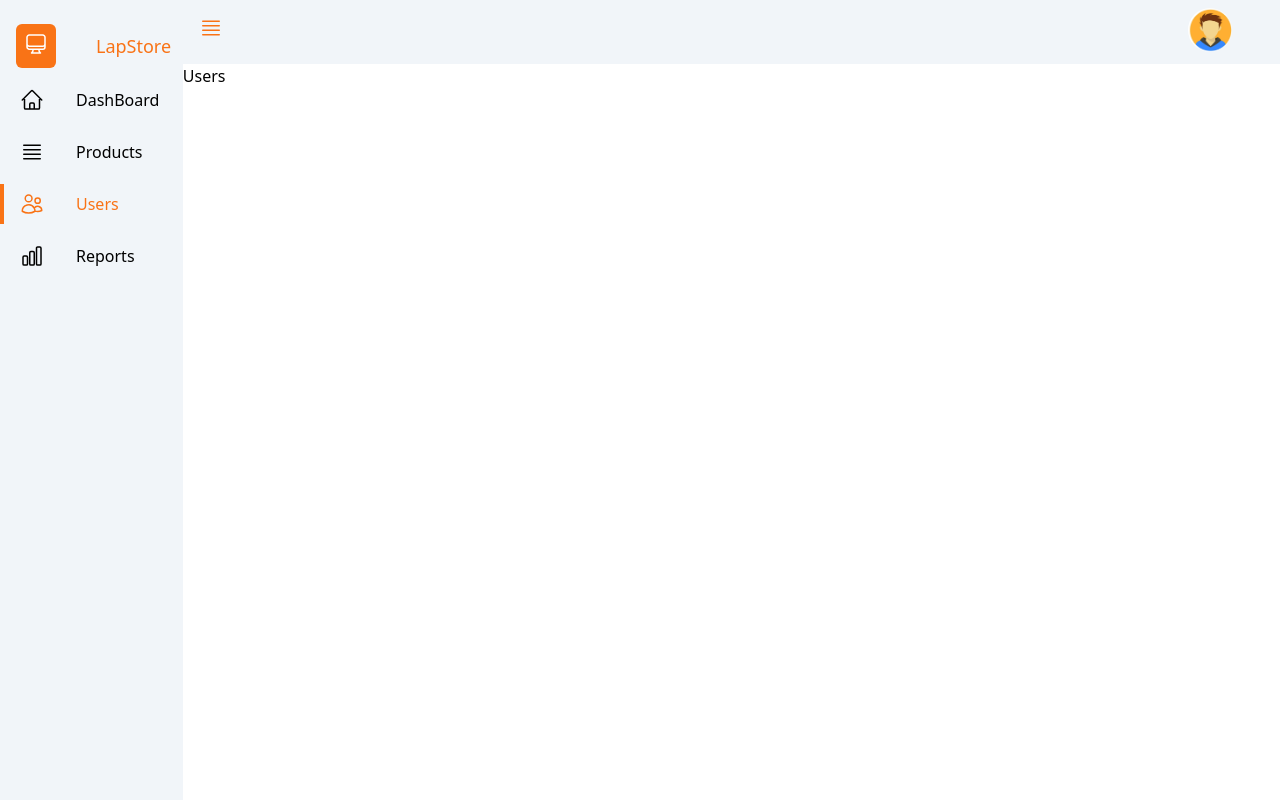
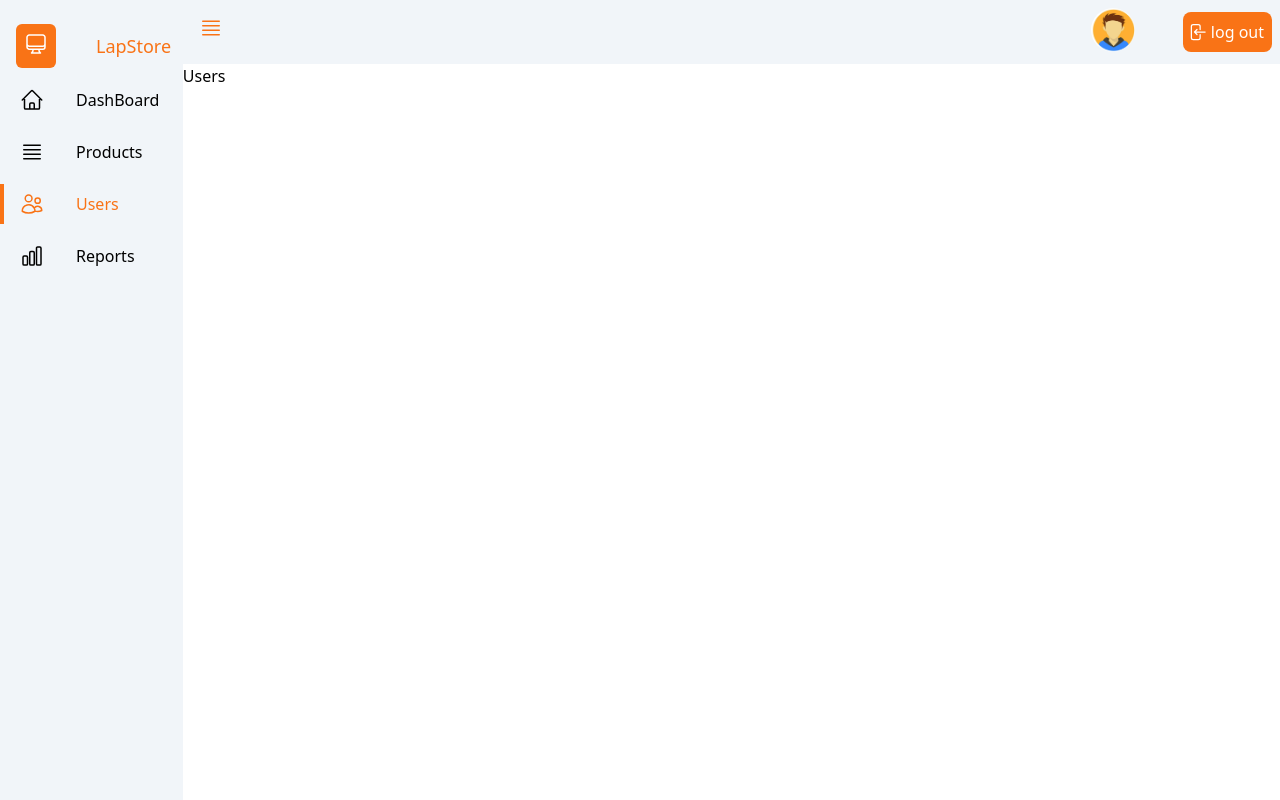
Before and after one commit to ansdaultana/lapstore, a Vue app in the folder adminpanel/: page /app/users in a window 1280 px wide. Built offline with nearby package versions, Linux system fonts and the light colour scheme.

Commit message:
logout button and transitions on sidebar

```diff
--- a/adminpanel/src/components/Navbar.vue
+++ b/adminpanel/src/components/Navbar.vue
@@ -22,10 +22,23 @@ console.log("in Navbar:" +userToken.value)
                 </svg>
 
             </div>
-            <div class="mt-2 flex">
-                <img class="w-11 h-11 rounded-full" src="../assets/johndoe.png" alt="Bonnie Green avatar">
-                <div class="items-center justify-between flex ml-4 mr-8" v-text="userName"></div>
+            <div class="flex">
+                <div class="mt-2 flex">
+                    <img class="w-11 h-11 rounded-full" src="../assets/johndoe.png" alt="Bonnie Green avatar">
+                    <div class="items-center justify-between flex ml-4 mr-8" v-text="userName"></div>
+                </div>
+                <div class="flex bg-orange-500   rounded-lg  text-white items-center mt-3 mr-2 px-1 cursor-pointer hover:bg-orange-600 h-10 transition-transform ease-in-out duration-300 hover:scale-105">
+                    <svg
+                     fill="none" viewBox="0 0 24 24" stroke-width="1.5" stroke="currentColor" class="w-5 h-5">
+                        <path stroke-linecap="round" stroke-linejoin="round" d="M15.75 9V5.25A2.25 2.25 0 0013.5 3h-6a2.25 2.25 0 00-2.25 2.25v13.5A2.25 2.25 0 007.5 21h6a2.25 2.25 0 002.25-2.25V15M12 9l-3 3m0 0l3 3m-3-3h12.75" />
+                      </svg>
+
+                    <button class="px-1 text-md">
+                        log out
+                    </button>
+                </div>
             </div>
+
         </div>
 
     </div>
--- a/adminpanel/src/components/Sidebar.vue
+++ b/adminpanel/src/components/Sidebar.vue
@@ -19,7 +19,7 @@
         <div >
             <router-link :to="{name: 'app.dashboard'}">
 
-            <div id="container" class="flex  hover:bg-white rounded-md  hover:text-orange-500 mt-3">
+            <div id="container" class="flex   tansition-transform hover:scale-105-transform hover:scale-105 duration-200 ease-in hover:bg-white rounded-md  hover:text-orange-500 mt-3">
                 <div class="bg-orange py-1 w-1" :class="{'bg-orange-500':route.name==='app.dashboard'}">
                 </div>
                 <div class="pl-4 flex p-2">
@@ -39,7 +39,7 @@
         </router-link >
         <router-link :to="{name: 'app.products'}">
 
-            <div  id="container" class="flex hover:bg-white rounded-md  hover:text-orange-500 mt-3">
+            <div  id="container" class="flex  tansition-transform hover:scale-105 duration-200 ease-in hover:bg-white rounded-md  hover:text-orange-500 mt-3">
                 <div class="bg-orange py-1 w-1" :class="{'bg-orange-500':route.name==='app.products'}">
 
                 </div>
@@ -62,7 +62,7 @@
         </router-link >
         <router-link :to="{name: 'app.users'}">
 
-            <div id="container" class="flex   hover:bg-white rounded-md hover:text-orange-500 mt-3">
+            <div id="container" class="flex  tansition-transform hover:scale-105 duration-200 ease-in  hover:bg-white rounded-md hover:text-orange-500 mt-3">
                 <div class="bg-orange py-1 w-1" :class="{'bg-orange-500':route.name==='app.users'}">
 
                 </div>
@@ -85,7 +85,7 @@
         </router-link >
         <router-link :to="{name: 'app.reports'}">
 
-            <div  id="container" class="flex  hover:bg-white rounded-md  hover:text-orange-500 mt-3">
+            <div  id="container" class="flex  tansition-transform hover:scale-105 duration-200 ease-in hover:bg-white rounded-md  hover:text-orange-500 mt-3">
                 <div class="bg-orange py-1 w-1"  :class="{'bg-orange-500':route.name==='app.reports'}">
 
                 </div>
@@ -112,6 +112,8 @@
     </div>
 </template>
 <style>
+
+
 #container:hover .bg-orange {
     background-color: rgb(255, 119, 0);
 }
```
